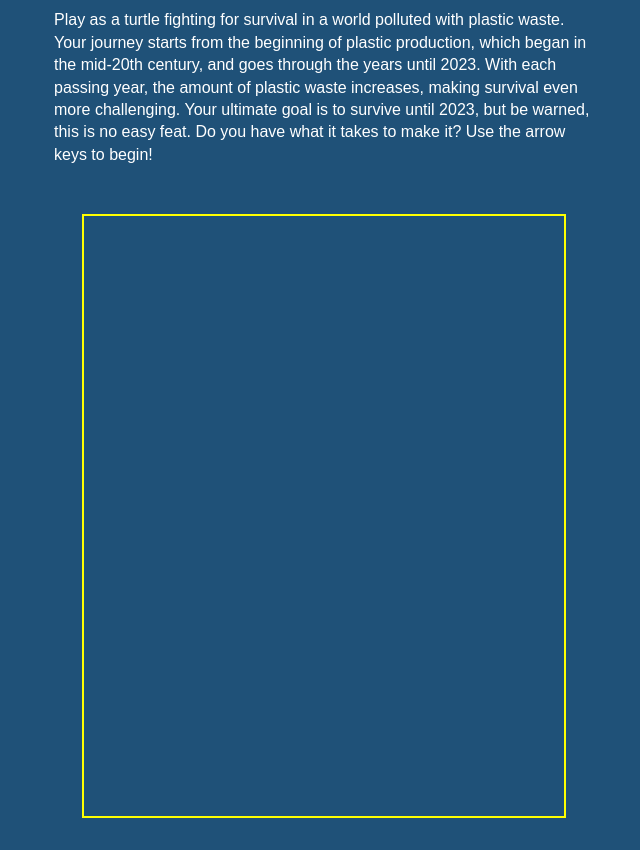
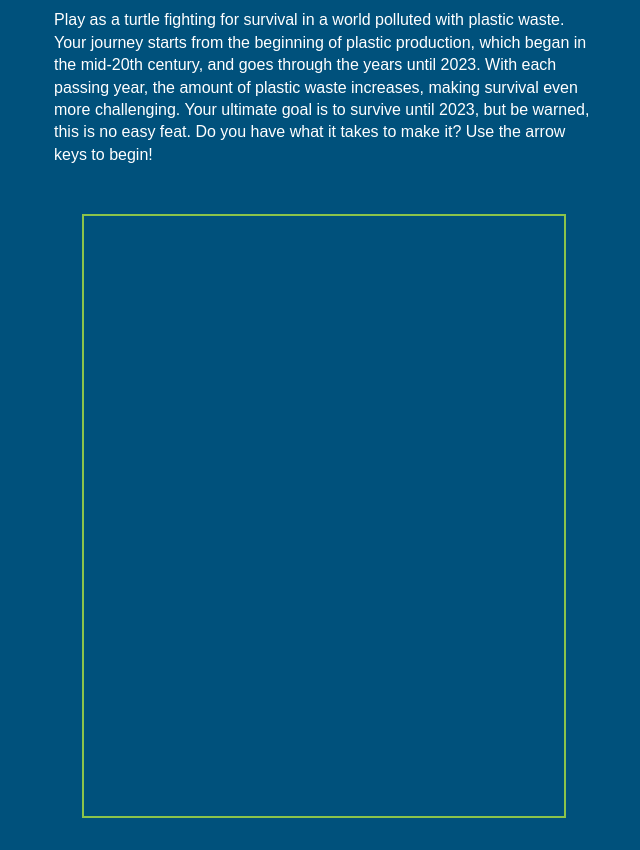
Before and after one commit to kevinvelasquez9/turtles, a plain HTML site: page index.html in a window 1280 px wide. Shown: the part 77-927 px from the top of the page, without its empty margins (316-956 px from the left). Drawn offline with Linux system fonts and the light colour scheme.

Commit message:
colors again

```diff
--- a/style.css
+++ b/style.css
@@ -1,7 +1,7 @@
 * {
   padding: 0;
   margin: 0;
-  background:#1F5178;
+  background:#00517c;
 }
 
 h1 {
@@ -25,6 +25,6 @@ body {
 }
 
 canvas {
-  background:#1F5178;
-  border: 2px solid yellow;
+  background:#00517c;
+  border: 2px solid #8bc34a;
 }
```
